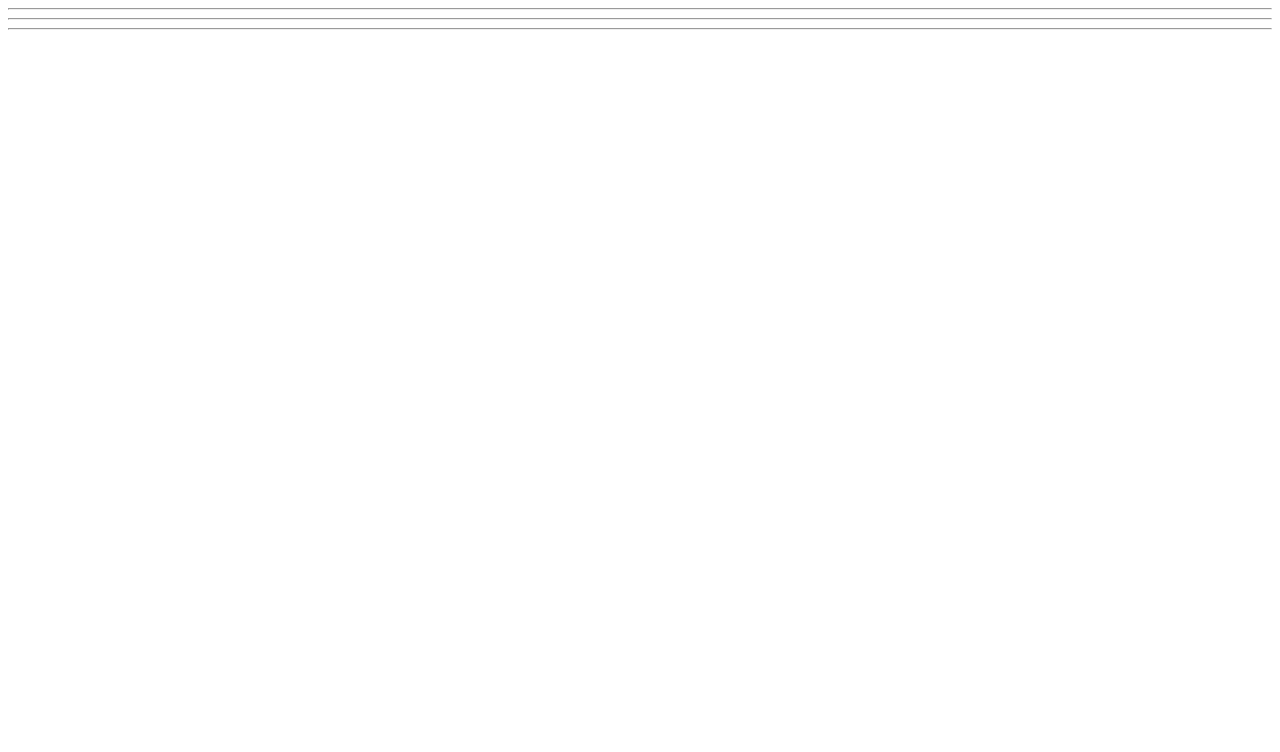
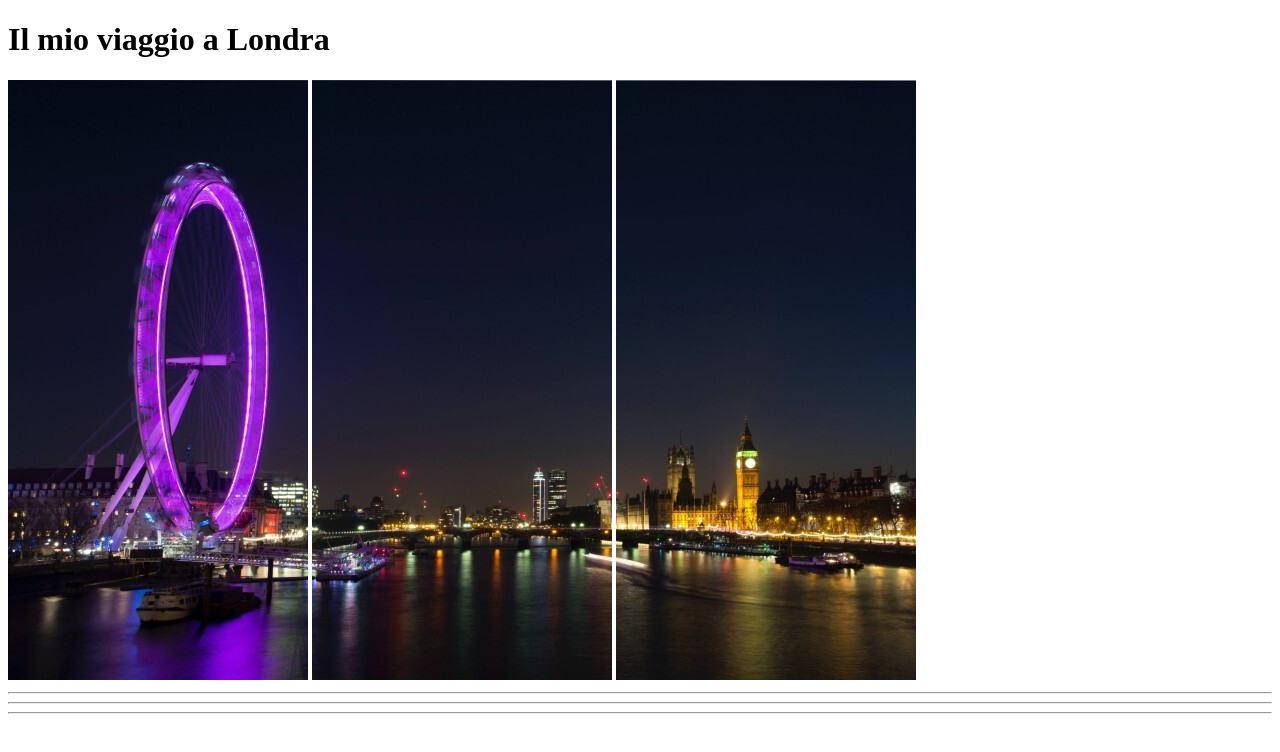
Before and after one commit to vgianluca96/html-london-trip, a plain HTML site: page index.html in a window 1280 px wide. Drawn offline with Linux system fonts and the light colour scheme.

Commit message:
header
created header

```diff
--- a/index.html
+++ b/index.html
@@ -8,9 +8,16 @@
 <body>
 
     <header>
+        <h1>Il mio viaggio a Londra</h1>
+        <!-- titolo -->
+
+        <img src="img/pexels-bill-emrich-230794-0.jpg" alt="panoramica londra parte sinistra">
+        <img src="img/pexels-bill-emrich-230794-1.jpg" alt="panoramica londra parte centrale">
+        <img src="img/pexels-bill-emrich-230794-2.jpg" alt="panoramica londra parte destra">
+        <!-- immagini header -->
 
     </header>
-    <!-- /page header -->
+    <!-- /header -->
 
     <hr>
 
```
